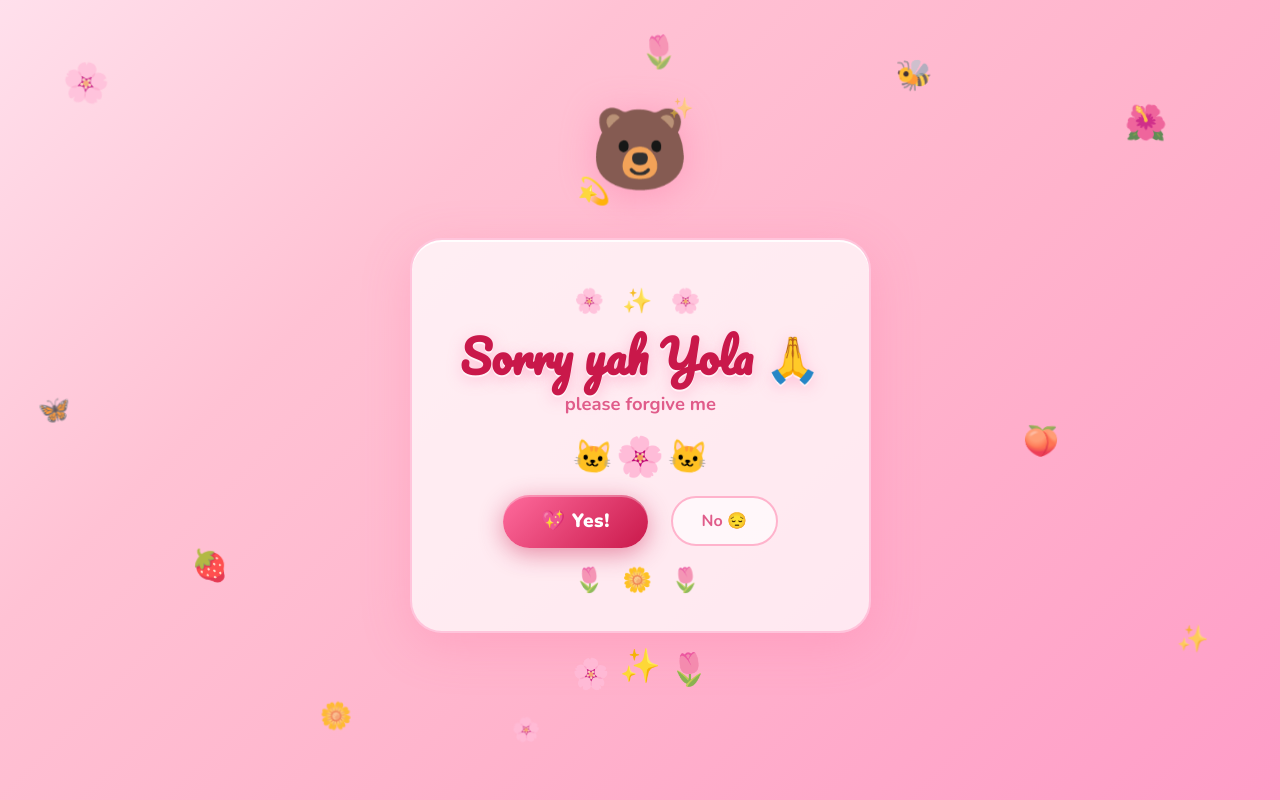
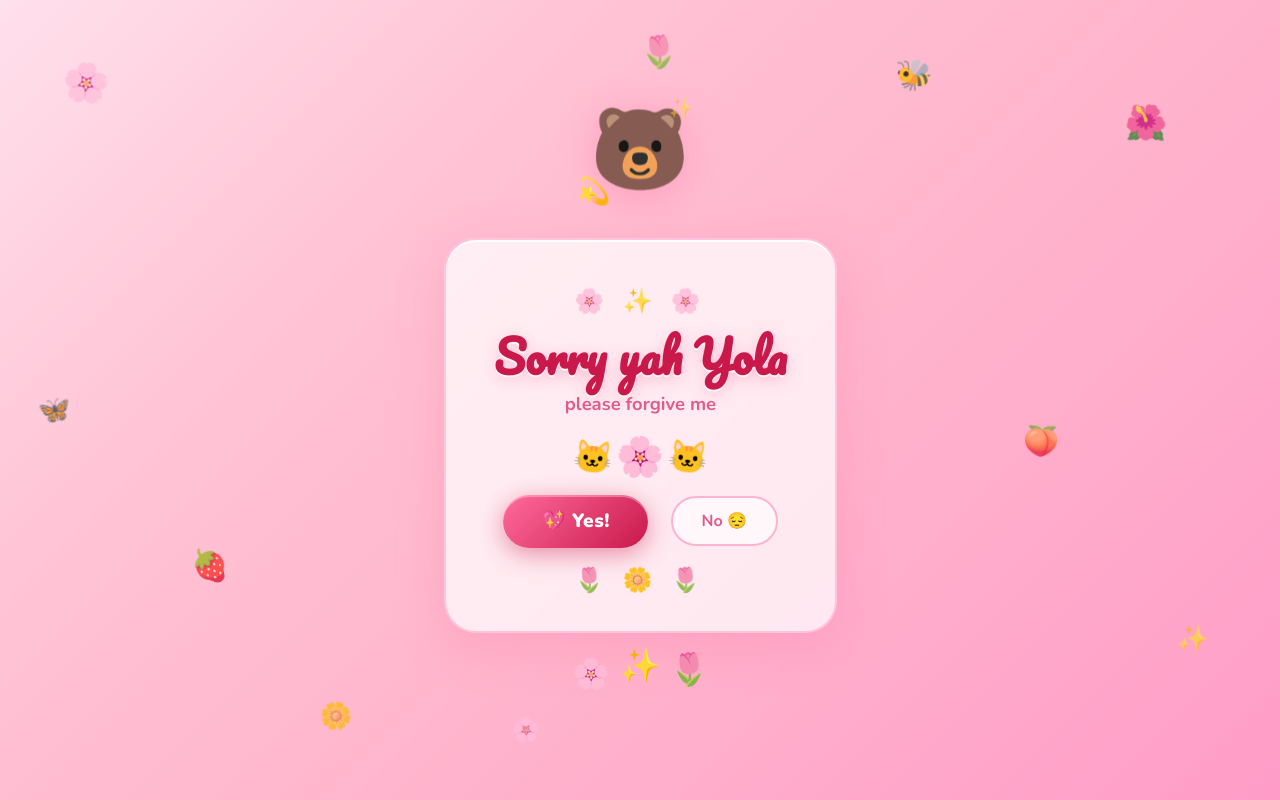
Before and after one commit to gerynsb-02/love-apologies, a Next.js app: page / in a window 1280 px wide. Built offline with nearby package versions, Linux system fonts and the light colour scheme.

Commit message:
Update title in Happy scene: remove emoji

```diff
--- a/app/page.js
+++ b/app/page.js
@@ -282,7 +282,7 @@ export default function Home() {
             <div className={styles.cardTopDeco}>🌸 ✨ 🌸</div>
 
             <h1 className={styles.title}>
-              Sorry yah Yola 🙏
+              Sorry yah Yola
             </h1>
             <p className={styles.subtitle}>please forgive me</p>
 
```
